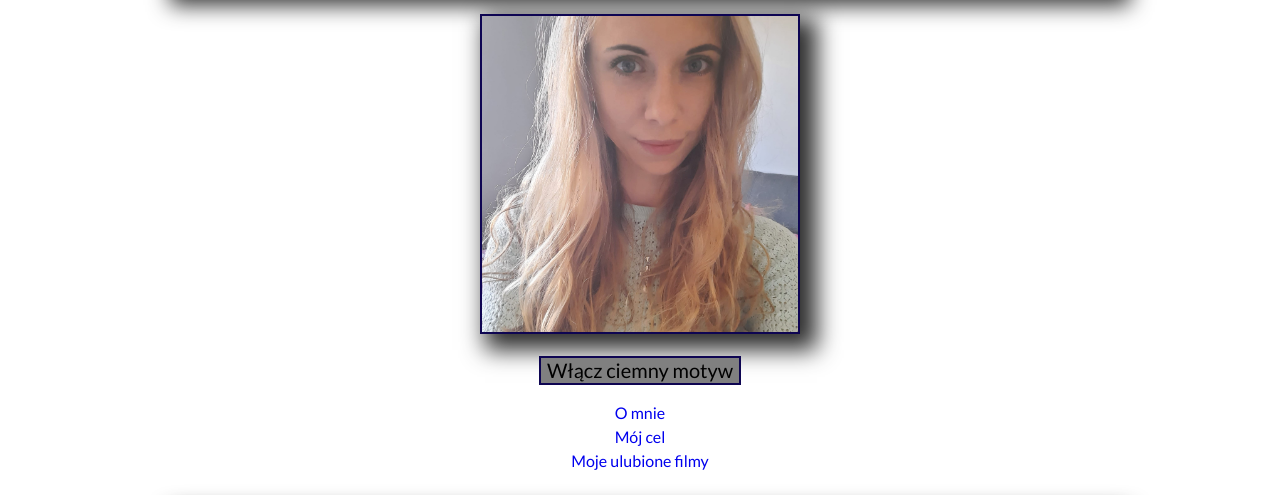
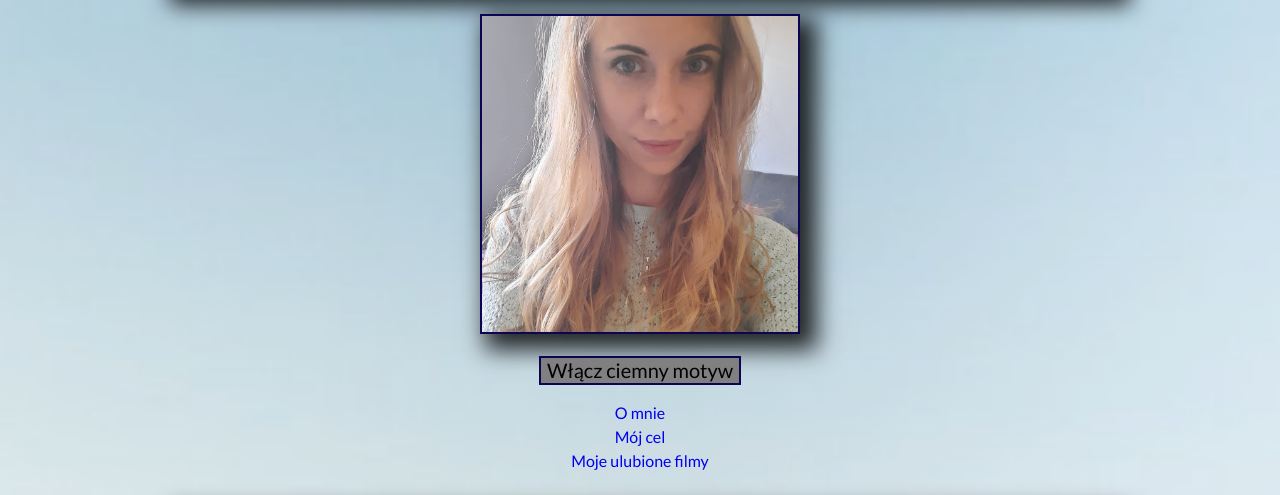
Before and after one commit to wolanka739/homepage, a plain HTML site: page index.html in a window 1280 px wide. Shown: the part 93-588 px from the top of the page. Drawn offline with nearby package versions, Linux system fonts and the light colour scheme.

Commit message:
background image added

```diff
--- a/css/style.css
+++ b/css/style.css
@@ -7,7 +7,10 @@ html {
 }
 
 .body {
-    background-color: white;
+    background-image: url("../images/sky.png");
+    background-position: center top;
+    background-repeat: no-repeat;
+    background-size: cover;
     margin: 0 auto;
     max-width: 1000px;
     text-align: center;
```
Also changed, not shown: images/sky.png (added).
